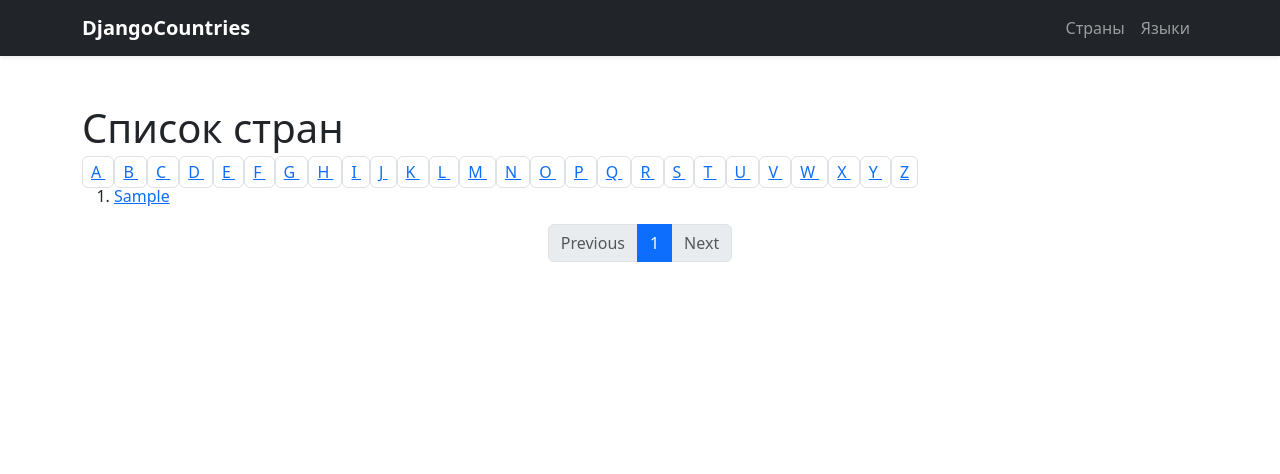
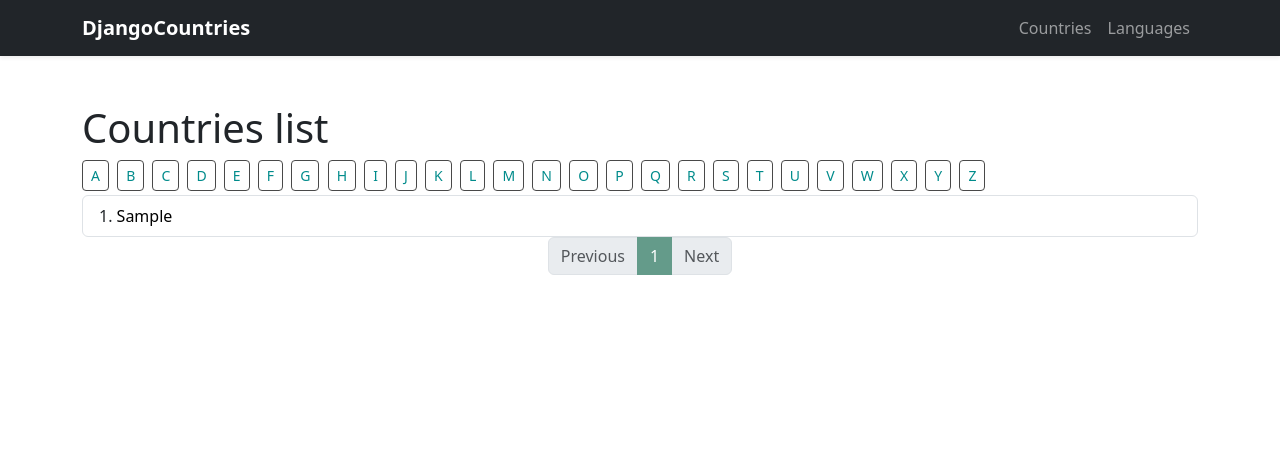
Before and after one commit to ormosh-habriella/DjangoCountries, a Django app: page /countries-list/ in a window 1280 px wide. Shown: the top 474 px of the page. Run offline with Django 5.2, Linux system fonts and the light colour scheme; tables that the repository leaves empty hold one stand-in row (values such as "Sample post"); parts of the project's set-up code (start-up, migrations or seed data) failed here and were passed over.

Commit message:
add styles/change language to english

```diff
--- a/templates/base.html
+++ b/templates/base.html
@@ -15,6 +15,38 @@
         main {
             flex: 1;
         }
+        .link {
+          color: black;
+          text-decoration: none;
+          transition: color 0.2s ease;
+        }
+
+        .link:hover {
+          color: gray;
+          text-decoration: underline;
+        }
+        .alphabet-btn {
+          color: darkcyan;
+          border-color: #494949;
+        }
+
+        .alphabet-btn:hover {
+          background-color: darkcyan;
+          color: white;
+        }
+        .page-link {
+            color: #649b8a;
+        }
+        .page-link:hover {
+            color: white;
+            background-color: #649b8a;
+        }
+        .page-item.active .page-link {
+            color: white;
+            background-color: #649b8a;
+            border-color: #649b8a;
+        }
+
     </style>
 </head>
 <body>
@@ -28,10 +60,10 @@
     <div class="collapse navbar-collapse" id="navbarNav">
       <ul class="navbar-nav ms-auto">
         <li class="nav-item">
-          <a class="nav-link" href="{% url 'countries-list' %}">Страны</a>
+          <a class="nav-link" href="{% url 'countries-list' %}">Countries</a>
         </li>
         <li class="nav-item">
-          <a class="nav-link" href="{% url 'languages' %}">Языки</a>
+          <a class="nav-link" href="{% url 'languages' %}">Languages</a>
         </li>
       </ul>
     </div>
--- a/templates/countries_list.html
+++ b/templates/countries_list.html
@@ -1,23 +1,28 @@
 {% extends 'base.html' %}
 
 {% block title %}
-    Список стран
+    Countries list
 {% endblock %}
 
 {% block content %}
     <div>
-        <h1>Список стран</h1>
+        <h1>Countries list</h1>
         <div class="not-prose flex flex-wrap gap-2">
             {% for letter in alphabet %}
       <a href="{% url 'countries-by-letter' letter=letter %}"
-                   class="text-lime-600 px-2 py-1 border rounded hover:bg-lime-500 hover:text-white">
+         class="btn btn-outline alphabet-btn btn-sm me-1 mb-1">
         {{ letter }}
       </a>
     {% endfor %}
   </div>
-        <ol>
+
+  <ol class="list-group list-group-numbered">
     {% for country in page_obj %}
-                <li><a href="{% url 'country-detail' country.country %}">{{ country.country }}</a></li>
+      <li class="list-group-item">
+        <a href="{% url 'country-detail' country.country %}" class="link">
+          {{ country.country }}
+        </a>
+      </li>
     {% endfor %}
   </ol>
     </div>
```
Also changed, not shown: templates/countries_by_letter.html (+5 -3 lines), templates/home.html (+4 -4 lines), templates/languages.html (+8 -4 lines). Lines whose indentation alone changed are shown as unchanged.
